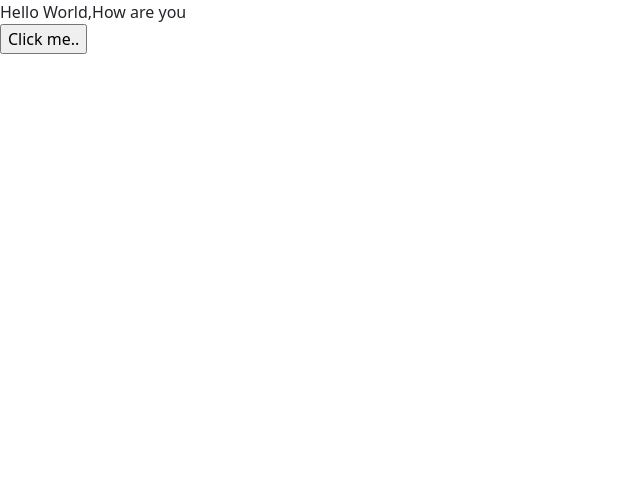
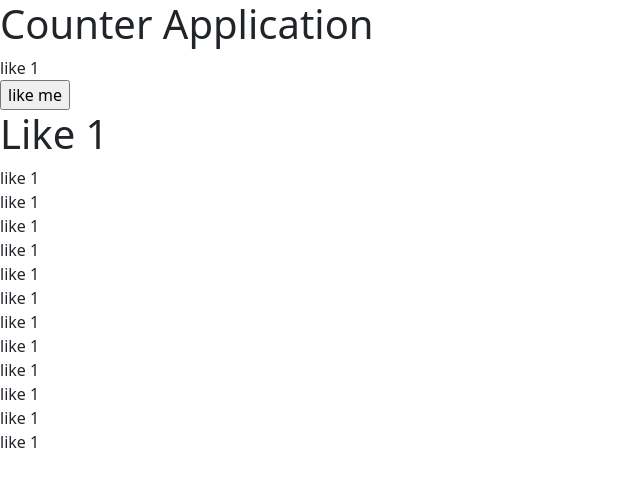
Before and after one commit to vivekshilkasbe/day-18-, a React (Create React App) app: page / in a window 1280 px wide. Shown: the top 486 px of the page, without its empty margins (0-640 px from the left). Built offline with nearby package versions, Linux system fonts and the light colour scheme.

Commit message:
onClick counter

```diff
--- a/src/App.js
+++ b/src/App.js
@@ -9,18 +9,36 @@ export default function App() {
 }
 
 function MyComponent() {
-  const id = 1;
-  const msg = "Hello World,How are you ";
-  const btnMsg = "Click me..";
-  const hello = () => {
-    console.log("function called");
-    alert("thank you");
+  // const id = 1;
+  // let counter = 1;
+  let [counter, setCounter] = useState(1);
+
+  const increament = () => {
+    counter = counter + 1;
+    console.log("increament called", counter);
+    setCounter(counter);
   };
 
   return (
     <div>
-      <div id={id}>{msg}</div>
-      <input type="button" value={btnMsg} onClick={hello} />
+      <h1>Counter Application</h1>
+      <div>like {counter}</div>
+      <input type="button" value="like me" onClick={increament} />
+      <div>
+        <h1>Like {counter}</h1>
+      </div>
+      <div>like {counter}</div>
+      <div>like {counter}</div>
+      <div>like {counter}</div>
+      <div>like {counter}</div>
+      <div>like {counter}</div>
+      <div>like {counter}</div>
+      <div>like {counter}</div>
+      <div>like {counter}</div>
+      <div>like {counter}</div>
+      <div>like {counter}</div>
+      <div>like {counter}</div>
+      <div>like {counter}</div>
     </div>
   );
 }
```
